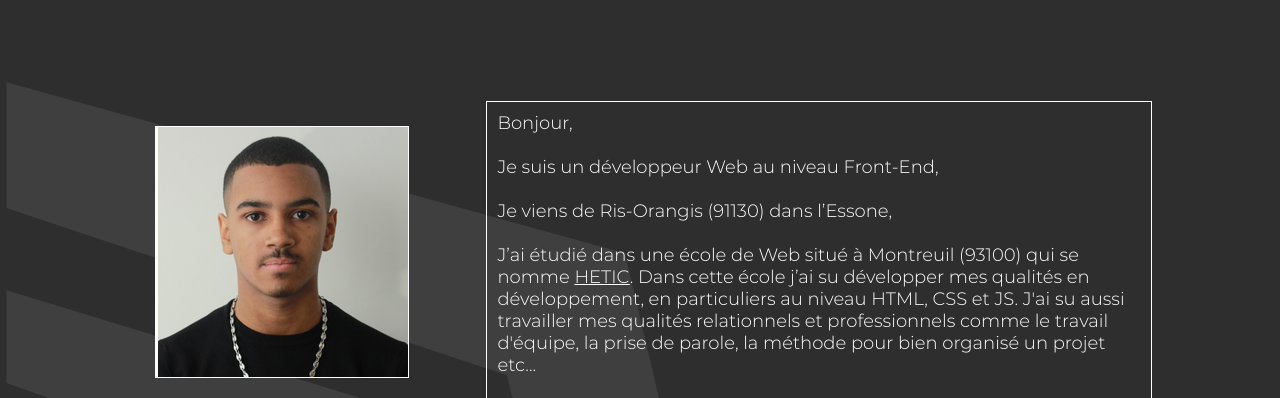
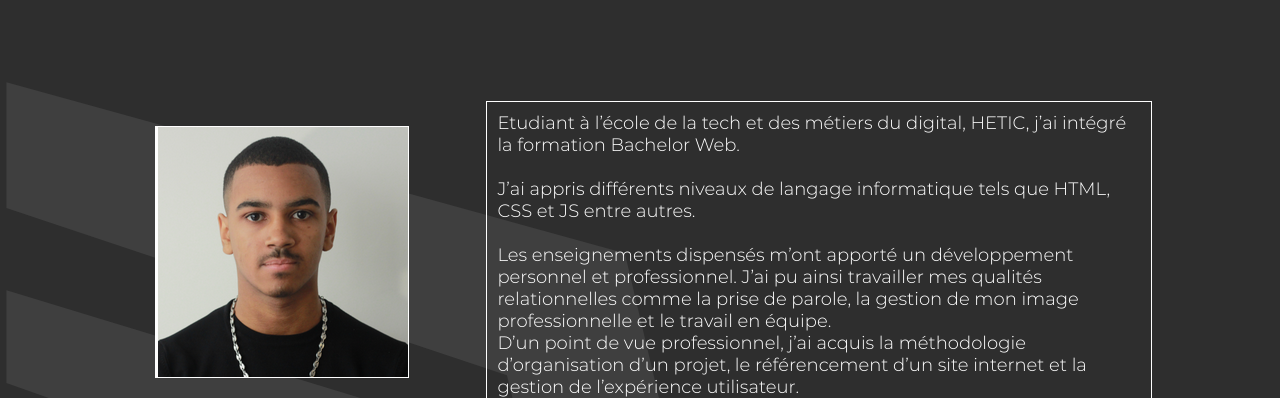
Before and after one commit to Idriss91130/Portfolio, a website built with Parcel: page src/about.html in a window 1280 px wide. Shown: the top 398 px of the page. Built offline with nearby package versions, Linux system fonts and the light colour scheme; a web font is replaced by a local one.

Commit message:
ajout build

```diff
--- a/package.json
+++ b/package.json
@@ -5,7 +5,8 @@
   "main": "index.js",
   "scripts": {
     "test": "echo \"Error: no test specified\" && exit 1",
-    "serve": "parcel src/index.html"
+    "serve": "parcel src/index.html",
+    "build":"parcel build src/index.html"
   },
   "repository": {
     "type": "git",
--- a/src/about.html
+++ b/src/about.html
@@ -15,15 +15,12 @@
             <p>Développeur Front-End</p>
         </div>
         <div class="presentation_text">
-            <p>Bonjour,<br><br>
-
-                Je suis un développeur Web au niveau Front-End,<br><br>
-
-                Je viens de Ris-Orangis (91130) dans l’Essone,<br><br>
-
-                J’ai étudié dans une école de Web situé à Montreuil (93100) qui se nomme <a target="_blank" href="https://www.hetic.net/">HETIC</a>. Dans cette école j’ai su développer
-                mes qualités en développement, en particuliers au niveau HTML, CSS et JS. J'ai su aussi travailler mes qualités relationnels et professionnels comme le travail d'équipe,
-                 la prise de parole, la méthode pour bien organisé un projet etc...</p>
+            <p>Etudiant à l’école de la tech et des métiers du digital, HETIC, j’ai intégré la formation Bachelor Web.<br><br>
+            J’ai appris différents niveaux de langage informatique tels que HTML, CSS et JS entre autres.<br><br>
+            Les enseignements dispensés m’ont apporté un développement personnel et professionnel. J’ai pu ainsi travailler mes qualités relationnelles comme
+            la prise de parole, la gestion de mon image professionnelle et le travail en équipe.
+            <br>D’un point de vue professionnel, j’ai acquis la méthodologie d’organisation d’un projet, le référencement d’un site internet et la gestion de l’expérience utilisateur.
+            </p>
         </div>
     </div>
     <div class="contact">
```
